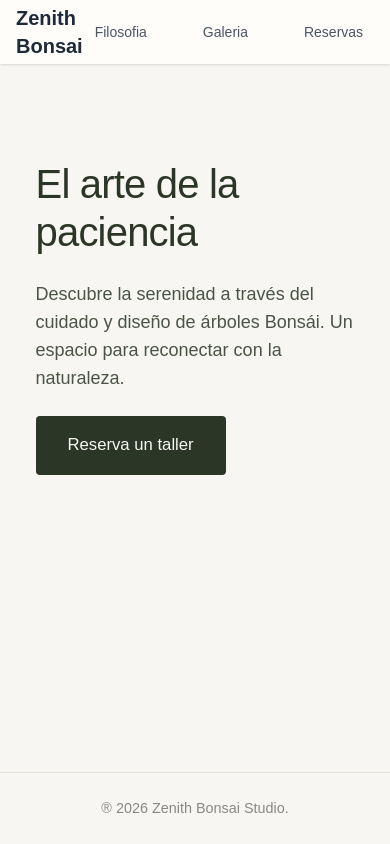
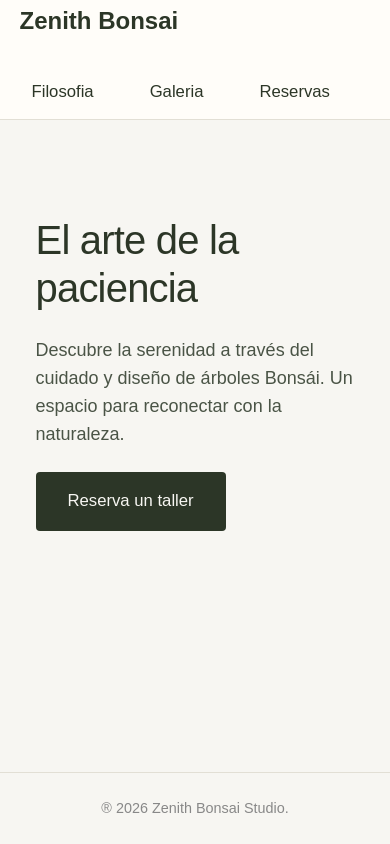
Before and after one commit to HydraDevJR/Momento2_Frontend_II, a React (Vite) app in the folder momento-2/: page / in a window 390 px wide. Built offline with nearby package versions, Linux system fonts and the light colour scheme.

Commit message:
refactor: mejorar layout y estilos del Navbar con diseño responsive

```diff
--- a/momento-2/src/components/layout/navbar/Navbar.jsx
+++ b/momento-2/src/components/layout/navbar/Navbar.jsx
@@ -2,10 +2,8 @@ import { Link, NavLink } from 'react-router-dom';
 
 const Navbar = () => {
     return (
-        <header className="bg-[#fffdfa] shadow-sm">
-            <div className="max-w-7xl mx-auto px-4 sm:px-6 lg:px-8">
-                <div className="flex justify-between items-center h-16">
-                    <Link to="/" className="logo text-xl font-semibold text-gray-800 hover:text-gray-600">
+        <header className="bg-[#fffdf9] w-full border-b border-[#e2dfd5] flex flex-wrap justify-between items-center gap-[clamp(1.5rem,3vw,2.5rem)] px-[5%] lg:px-[calc((100%-1200px)/2)] h-30">
+            <Link to="/" className="logo text-2xl font-semibold text-[#2c3627] hover:text-[#5d7052]">
                 Zenith Bonsai
             </Link>
 
@@ -13,7 +11,7 @@ const Navbar = () => {
                 <NavLink
                     to="/pages/philosophy"
                     className={({ isActive }) =>
-                                `text-gray-600 hover:text-gray-900 px-3 py-2 rounded-md text-sm font-medium ${isActive ? 'text-green-700 bg-green-50' : ''
+                        `text-[#2c3627] hover:text-[#5d7052] px-3 py-2 rounded-md text-m font-medium ${isActive ? 'text-[#5d7052] bg-[#f7f6f2]' : ''
                         }`
                     }
                 >
@@ -22,7 +20,7 @@ const Navbar = () => {
                 <NavLink
                     to="/pages/gallery"
                     className={({ isActive }) =>
-                                `text-gray-600 hover:text-gray-900 px-3 py-2 rounded-md text-sm font-medium ${isActive ? 'text-green-700 bg-green-50' : ''
+                        `text-[#2c3627] hover:text-[#5d7052] px-3 py-2 rounded-md text-m font-medium ${isActive ? 'text-[#5d7052] bg-[#f7f6f2]' : ''
                         }`
                     }
                 >
@@ -31,15 +29,13 @@ const Navbar = () => {
                 <NavLink
                     to="/pages/booking"
                     className={({ isActive }) =>
-                                `text-gray-600 hover:text-gray-900 px-3 py-2 rounded-md text-sm font-medium ${isActive ? 'text-green-700 bg-green-50' : ''
+                        `text-[#2c3627] hover:text-[#5d7052] px-3 py-2 rounded-md text-m font-medium ${isActive ? 'text-[#5d7052] bg-[#f7f6f2]' : ''
                         }`
                     }
                 >
                     Reservas
                 </NavLink>
             </nav>
-                </div>
-            </div>
         </header>
     );
 };
```
Lines whose indentation alone changed are shown as unchanged.
